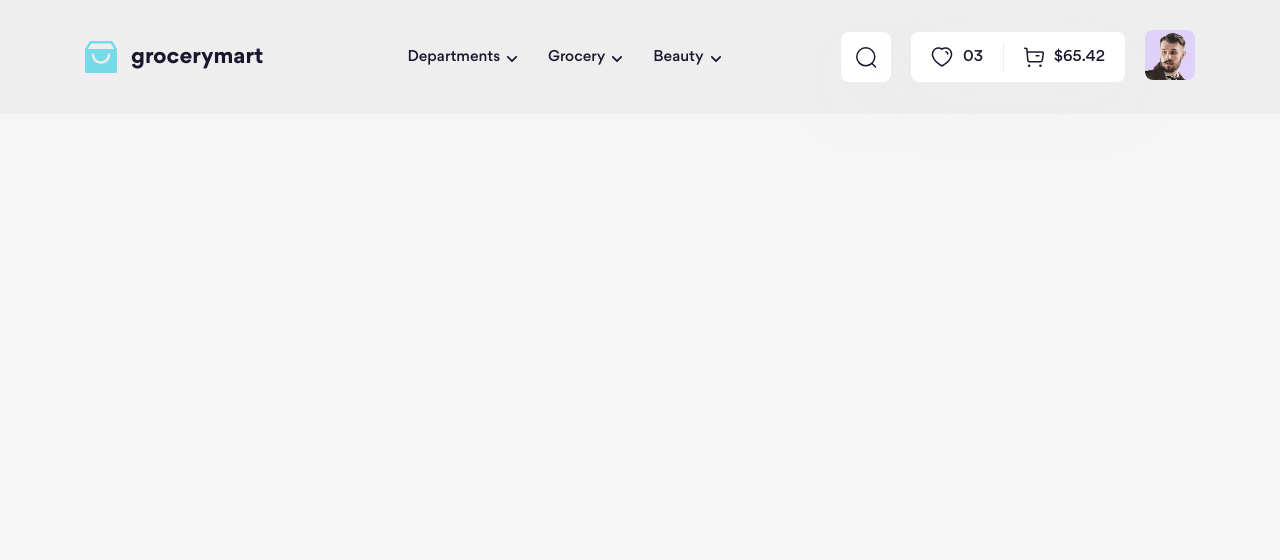
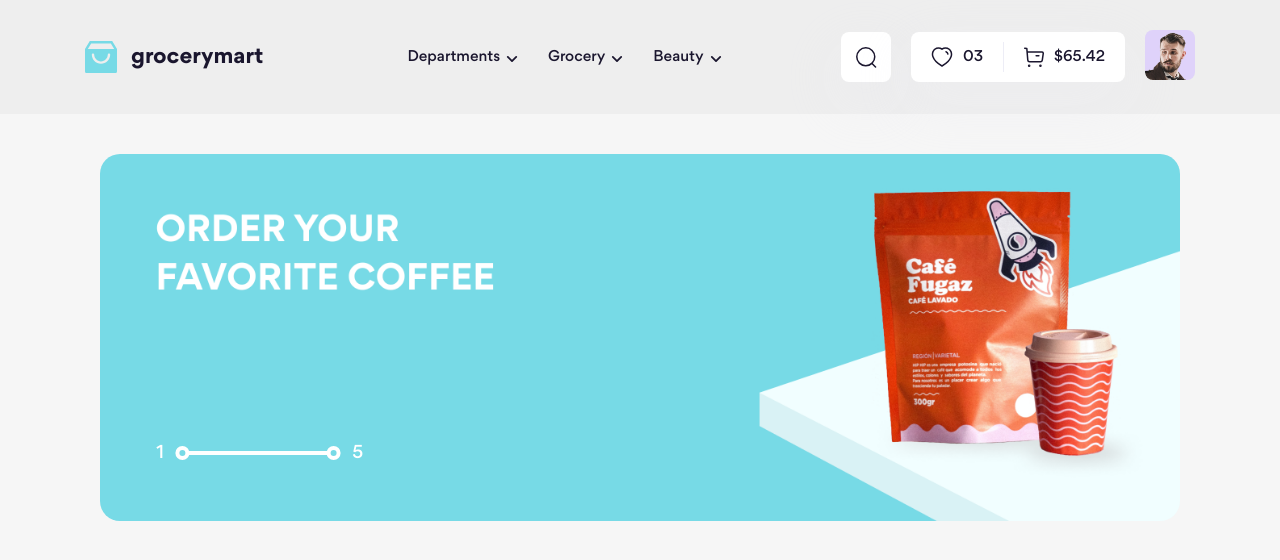
Before and after one commit to 3duyyy/HTML-SCSS-JS-Project, a website: page index.html in a window 1280 px wide. Drawn offline with Linux system fonts and the light colour scheme.

Commit message:
làm slideshow

```diff
--- a/index.html
+++ b/index.html
@@ -46,7 +46,28 @@
     <div class="container">
 
       <!-- Main -->
-      <h1></h1>
+      <div class="container">
+        <div class="slideshow">
+          <div class="slideshow__inner">
+            <!-- Item 1 -->
+            <div class="slideshow__item">
+              <a href="#!" class="slideshow__link">
+                <picture>
+                  <source media="(max-width: 767.98px)" srcset="./assets/img/Slideshow/slideshow-item-1-md.png">
+                  <img src="./assets/img/Slideshow/slideshow-item-1.png" alt="" class="slideshow__img">
+                </picture>
+              </a>
+            </div>
+          </div>
+
+          <!-- Page -->
+          <div class="slideshow__page">
+            <span class="slideshow__num">1</span>
+            <span class="slideshow__slider"></span>
+            <span class="slideshow__num">5</span>
+          </div>
+        </div>
+      </div>
 
       <!-- Footer -->
       <footer id="footer"></footer>
--- a/scss/components/_index.scss
+++ b/scss/components/_index.scss
@@ -1,2 +1,3 @@
 @forward "./logo";
 @forward "./dropdown";
+@forward "./slideshow"
--- /dev/null
+++ b/scss/components/_slideshow.scss
@@ -0,0 +1,100 @@
+@use "../abstracts";
+
+.slideshow {
+  position: relative;
+  margin: 40px 0;
+
+  @include abstracts.breakpoint(md) {
+    margin: 30px 0;
+  }
+
+  &__inner {
+    display: flex;
+    overflow: hidden; //ẩn phần thừa
+  }
+
+  &__item {
+    position: relative;
+    flex-shrink: 0; //fix do display flex của thẻ cha
+    width: 100%;
+    padding-top: 34%;
+
+    @include abstracts.breakpoint(md) {
+      padding-top: 50%;
+    }
+  }
+
+  &__img {
+    position: absolute;
+    top: 0;
+    left: 0;
+    width: 100%;
+    height: 100%;
+    border-radius: 20px;
+    object-fit: cover;
+  }
+
+  &__page {
+    display: flex;
+    align-items: center;
+    column-gap: 24px;
+    width: 13%;
+    position: absolute;
+    bottom: 15%;
+    left: 5.2%;
+  }
+
+  &__num {
+    font-size: 1.8rem;
+    font-weight: 500;
+    line-height: 1.45;
+    color: #fff;
+
+    @include abstracts.breakpoint(md) {
+      font-size: 1.4rem;
+      font-weight: 500;
+      line-height: 1.43;
+    }
+  }
+
+  &__slider {
+    --slider-color: #fff;
+
+    position: relative;
+    width: 100%;
+    height: 4px;
+    flex-shrink: 0;
+    background: var(--slider-color);
+
+    @include abstracts.breakpoint(md) {
+        height: 3px;
+    }
+
+    &::before,
+    &::after {
+      position: absolute;
+      top: 50%;
+
+      content: "";
+      width: 14px;
+      height: 14px;
+      flex-shrink: 0;
+      border: 4px solid var(--slider-color);
+      border-radius: 50%;
+
+      @include abstracts.breakpoint(md) {
+        border-width: 3px;
+      }
+    }
+
+    &::before {
+      left: 0;
+      translate: -90% -50%;
+    }
+
+    &::after {
+      right: 0;
+      translate: 90% -50%;
+    }
+  }
+}
```
Also changed, not shown: assets/css/main.css, assets/img/Slideshow/slideshow-item-1-md.png (added), assets/img/Slideshow/slideshow-item-1.png (added), 1 other file.
